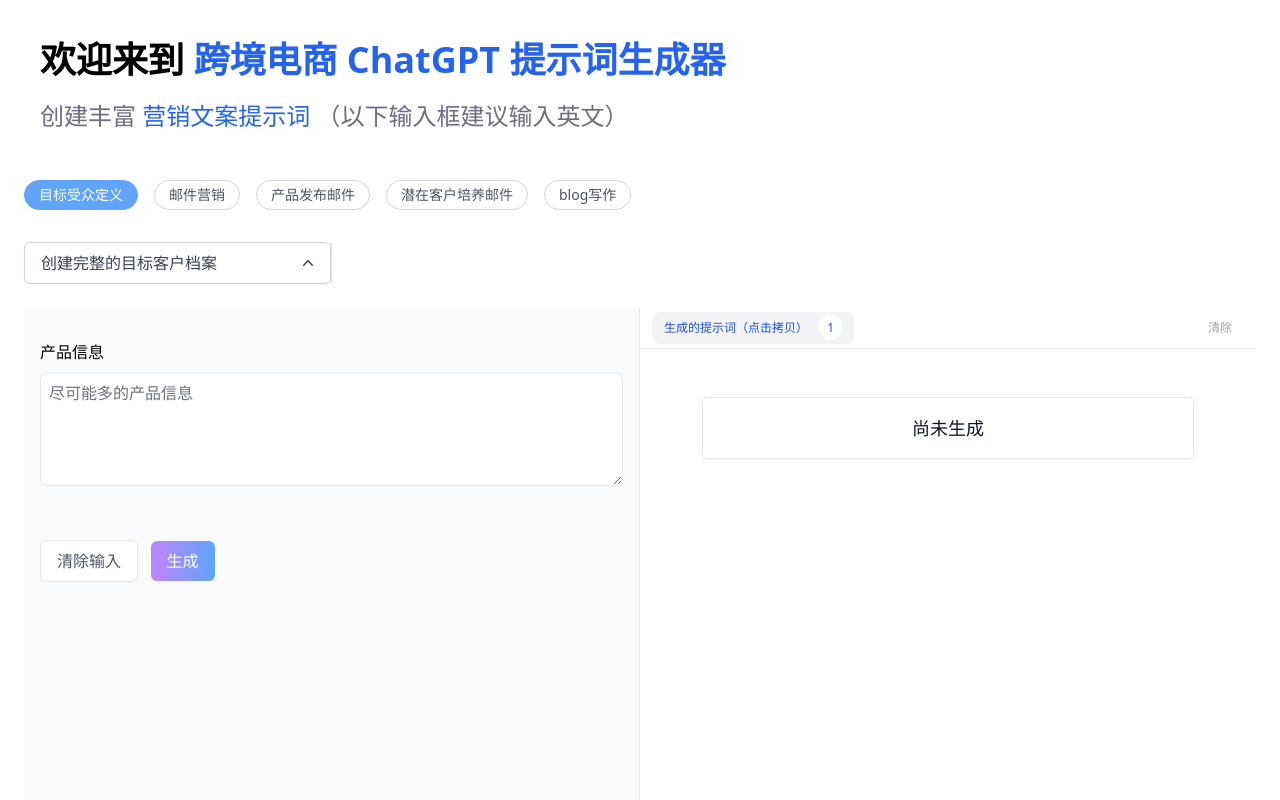
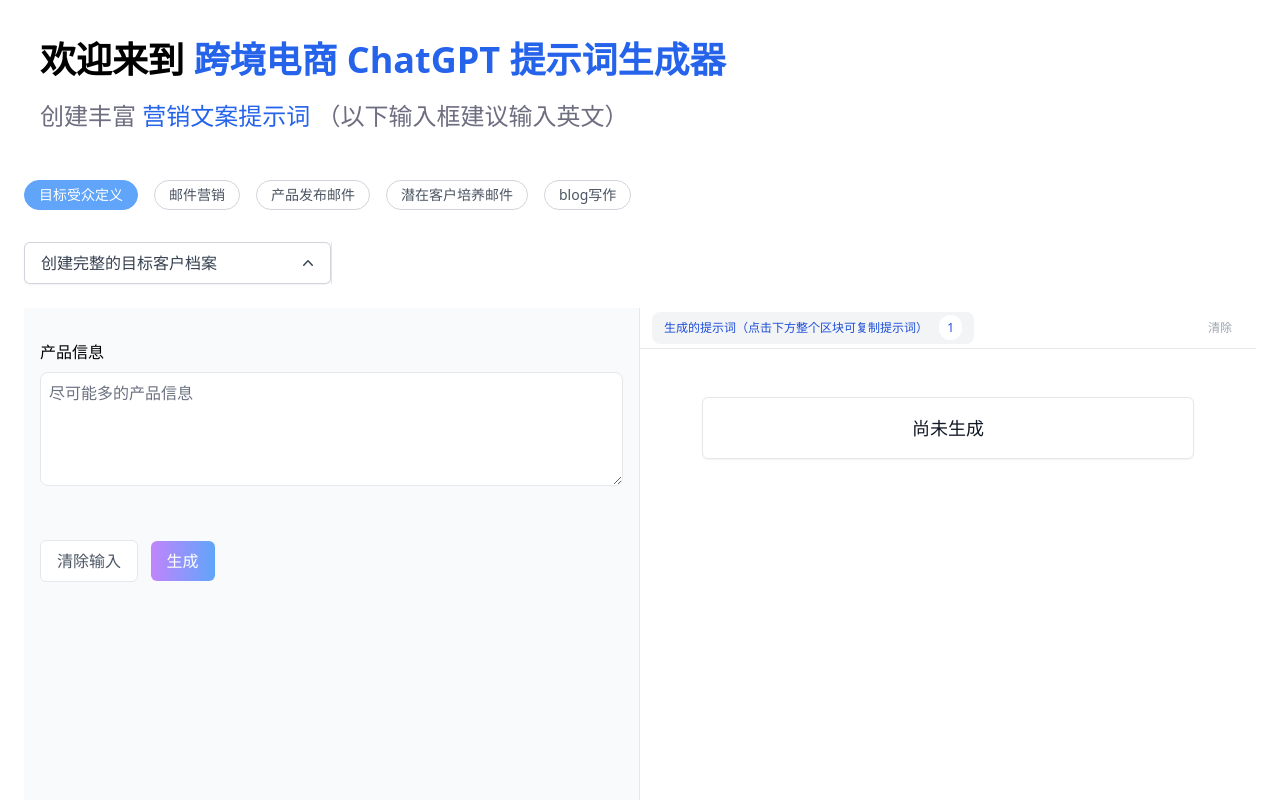
Before and after one commit to breakmatrix/aiwriter-kua, a Next.js app: page / in a window 1280 px wide. Shown: the top 800 px of the page. Built offline with nearby package versions, Linux system fonts and the light colour scheme.

Commit message:
favorate.ico copy tip modify

```diff
--- a/components/OutputComponent.tsx
+++ b/components/OutputComponent.tsx
@@ -44,7 +44,7 @@
                     <button
                         className="relative transition-all duration-150 before:transition-all before:duration-150 before:absolute before:inset-0 whitespace-nowrap py-2 px-3 text-xs font-medium before:bg-gray-100 before:rounded-lg before:scale-100 before:opacity-100 text-blue-700">
             <span className="relative">
-              生成的提示词（点击拷贝）{" "}
+              生成的提示词（点击下方整个区块可复制提示词）{" "}
                 <span className="px-2 py-1 ml-2 text-xs rounded-full bg-white">
                 {outputs.length}
               </span>
```
Also changed, not shown: 1 other file (tests, documents, lock files or other folders).
